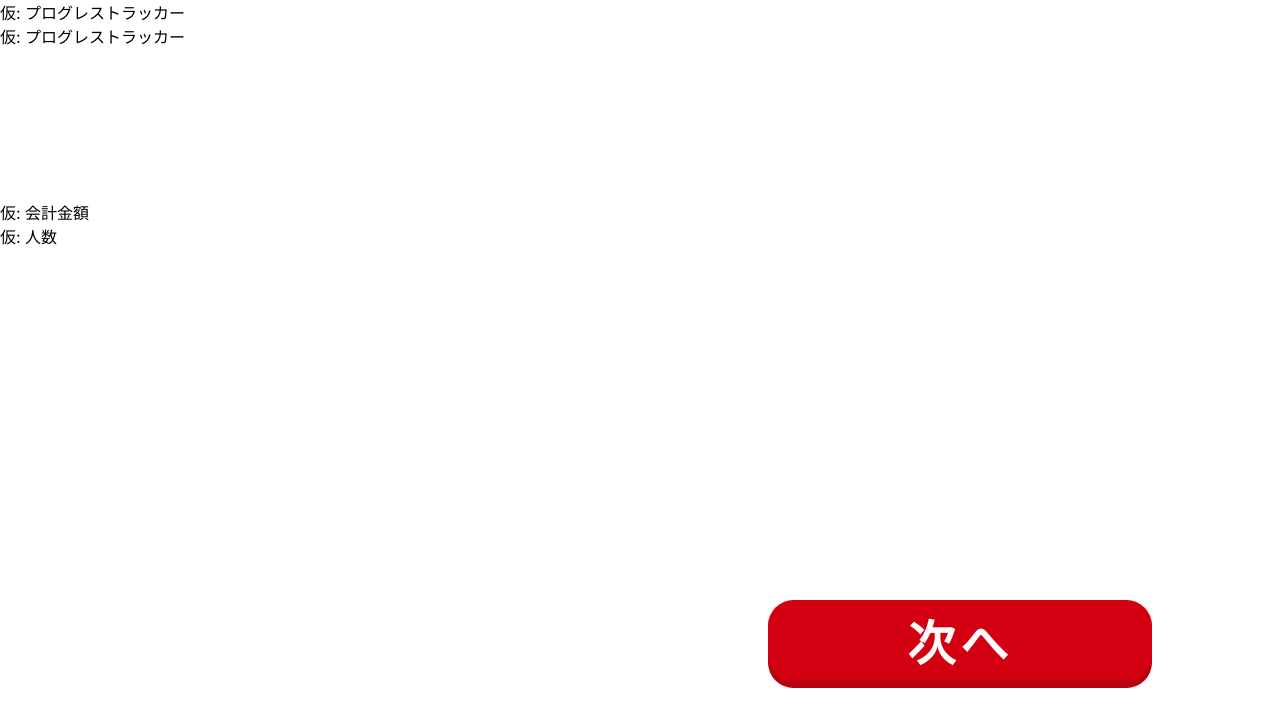
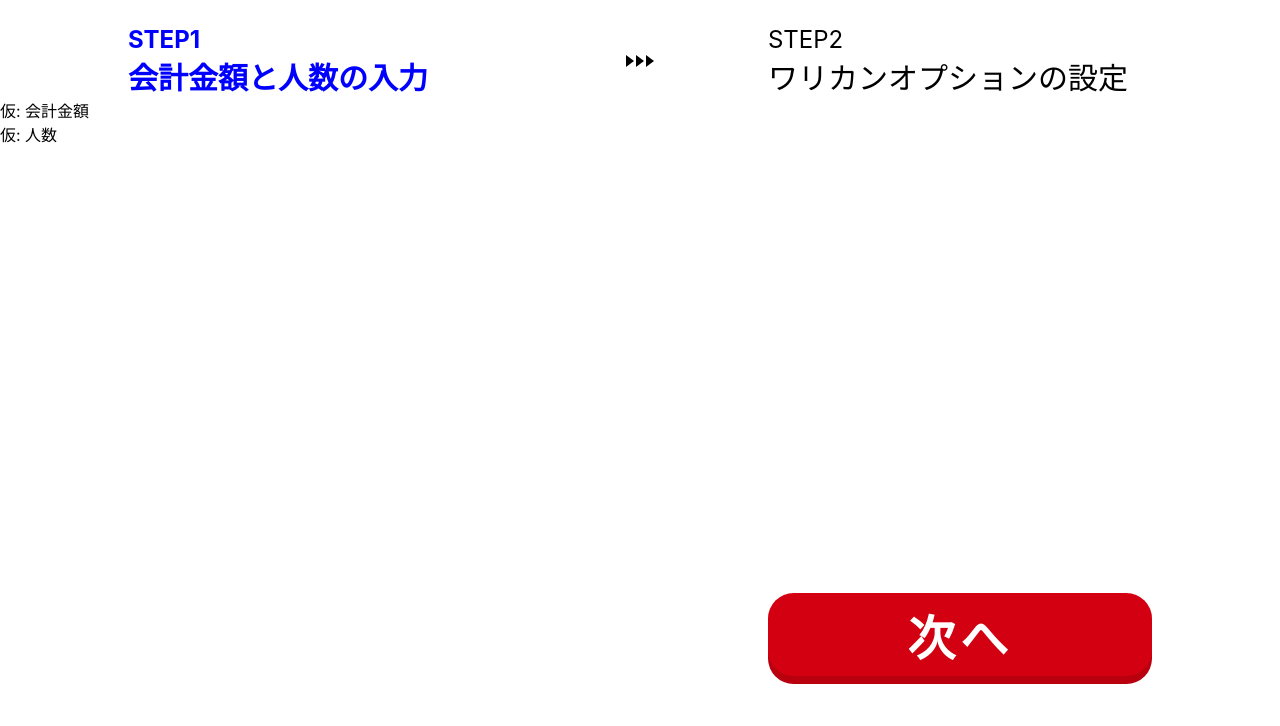
Before and after one commit to NamuNaNamuNamu/warikan, a website built with Vite: page index.html in a window 1280 px wide. Both pictures are taken after a click on the button "スタート". Built offline with nearby package versions, Linux system fonts and the light colour scheme; files whose address does not match are found by name.

Commit message:
feat: 一旦プログレストラッカーの完成
状態の変化ロジックは JS で実装するので今は未実装。

feature/input_screen_implementation

```diff
--- a/src/screens/input.html
+++ b/src/screens/input.html
@@ -1,6 +1,20 @@
+<div class = "area--top_spacer"></div>
 <div class = "area--progress_tracker">
-    <p>仮: プログレストラッカー</p>
-    <p>仮: プログレストラッカー</p>
+    <div class = "area--spacer"></div>
+    <div class = "area--step is-active">
+        <div class = "step_number">STEP1</div>
+        <div class = "step_text">会計金額と人数の入力</div>
+    </div>
+    <div class = "area--arrow">
+        <div class = "arrow"></div>
+        <div class = "arrow"></div>
+        <div class = "arrow"></div>
+    </div>
+    <div class = "area--step">
+        <div class = "step_number">STEP2</div>
+        <div class = "step_text">ワリカンオプションの設定</div>
+    </div>
+    <div class = "area--spacer"></div>
 </div>
 <div class = "area--input">
     <p>仮: 会計金額</p>
--- a/src/styles/screens/input/area.css
+++ b/src/styles/screens/input/area.css
@@ -1,26 +1,32 @@
 /*
 app: 100 %
 
-area--progress_tracker: 25 %
-area--input: 50 %
+area--top_spacer: 3 %
+area--progress_tracker: 7 %
+area--input: 60 %
 area--btn: 25 %
 */
 
+.screen-input .area--top_spacer {
+    flex: 3;
+}
+
 .screen-input .area--progress_tracker {
-    flex: 1;
+    flex: 7;
 
     /* コンテンツは下に寄せる */
     display: flex;
-    flex-direction: column;
+    align-items: center;
+    flex-direction: row;
     justify-content: flex-start;
 }
 
 .screen-input .area--input {
-    flex: 2;
+    flex: 60;
 }
 
 .screen-input .area--btn {
-    flex: 1;
+    flex: 25;
 
     /* コンテンツは上に寄せる */
     display: flex;
--- /dev/null
+++ b/src/styles/screens/input/progress_tracker.css
@@ -0,0 +1,39 @@
+.screen-input .area--progress_tracker .area--step {
+    flex: 30;
+}
+
+.screen-input .area--progress_tracker .area--arrow {
+    flex: 20;
+    display: flex;
+    justify-content: center;
+}
+
+.screen-input .area--progress_tracker .area--spacer {
+    flex: 10;
+}
+
+/* internal */
+.screen-input .area--progress_tracker .area--arrow .arrow {
+    width: 0;
+    height: 0;
+    border-left: 8px solid black;
+    border-top: 6px solid transparent;
+    border-bottom: 6px solid transparent;
+    margin-left: 1px;
+    margin-right: 1px;
+}
+
+.screen-input .area--progress_tracker .area--step.is-active {
+    color: blue;
+    font-weight: bold;
+}
+
+.screen-input .area--progress_tracker .area--step .step_number {
+    font-size: clamp(4px, 3.2vw, 24px);
+    text-align: left;
+}
+
+.screen-input .area--progress_tracker .area--step .step_text {
+    font-size: clamp(5px, 4vw, 30px);
+    text-align: left;
+}
--- a/src/styles/styles.css
+++ b/src/styles/styles.css
@@ -10,6 +10,7 @@
 
 @import "./screens/input/area.css";
 @import "./screens/input/button.css";
+@import "./screens/input/progress_tracker.css";
 
 @import "./screens/title/app_title.css";
 @import "./screens/title/area.css";
```
